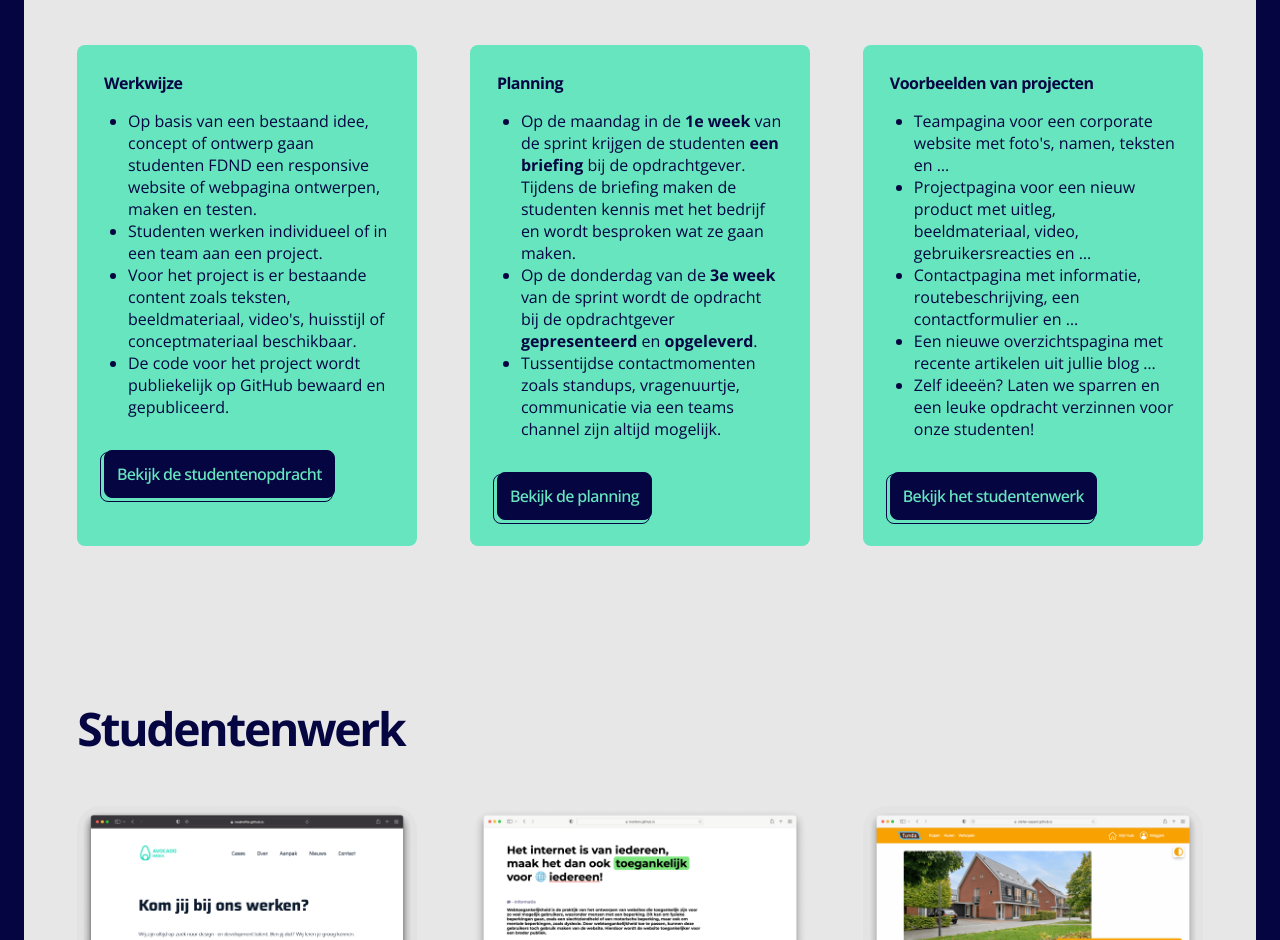
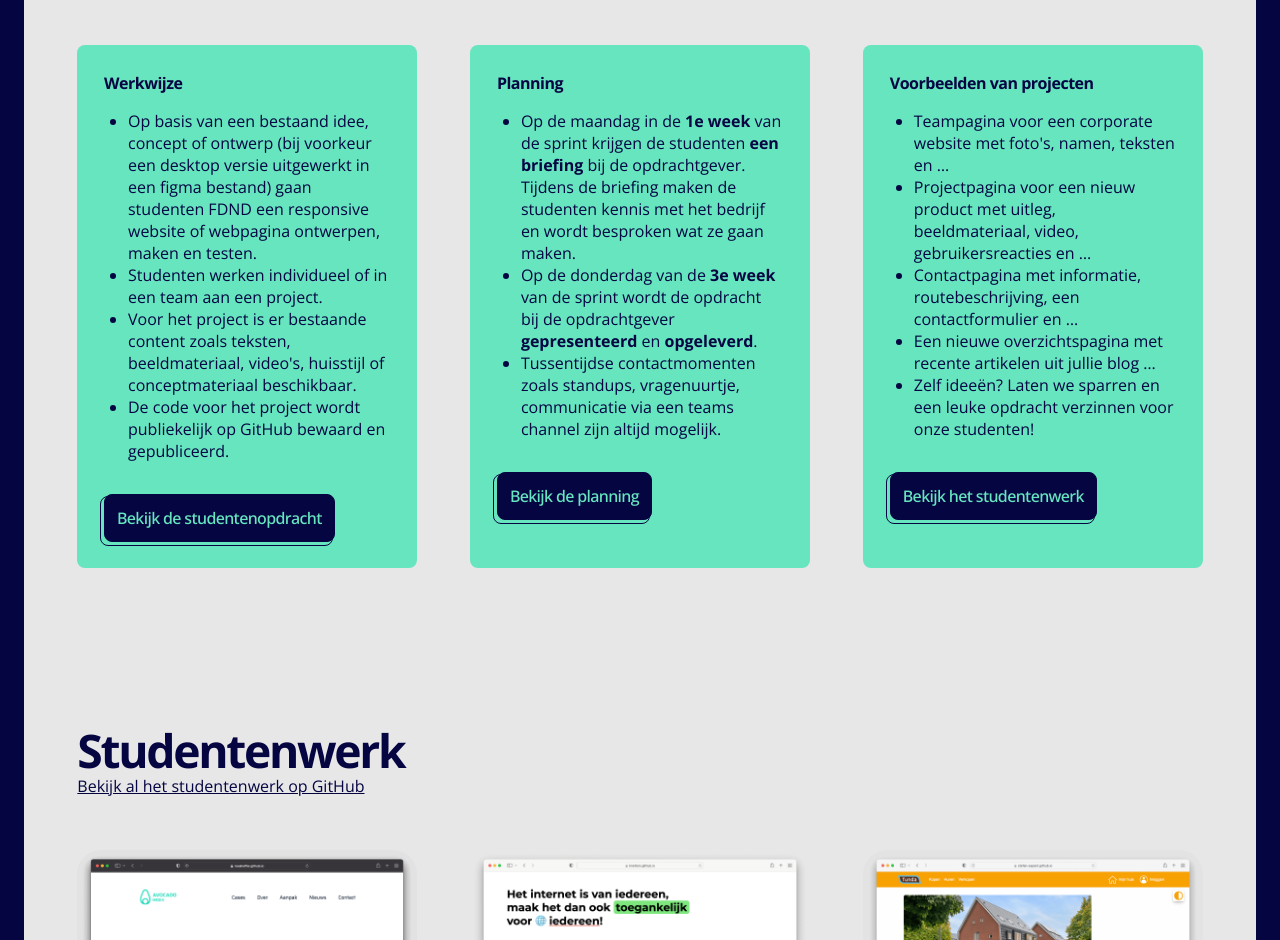
Before and after one commit to fdnd/partners.fdnd.nl, a SvelteKit app: page /design-challenge/sprint-6 in a window 1280 px wide. Shown: the part 992-1932 px from the top of the page. Built offline with nearby package versions, Linux system fonts and the light colour scheme.

Commit message:
changed copy

```diff
--- a/src/routes/design-challenge/sprint-6/+page.svelte
+++ b/src/routes/design-challenge/sprint-6/+page.svelte
@@ -28,7 +28,7 @@
         <div class="cta">
             <h3 class="small-heading">Werkwijze</h3>
             <ul>
-                <li>Op basis van een bestaand idee, concept of ontwerp gaan studenten FDND een responsive website of webpagina ontwerpen, maken en testen.</li>
+                <li>Op basis van een bestaand idee, concept of ontwerp (bij voorkeur een desktop versie uitgewerkt in een figma bestand) gaan studenten FDND een responsive website of webpagina ontwerpen, maken en testen.</li>
                 <li>Studenten werken individueel of in een team aan een project.</li>
                 <li>Voor het project is er bestaande content zoals teksten, beeldmateriaal, video's, huisstijl of conceptmateriaal beschikbaar.</li>
                 <li>De code voor het project wordt publiekelijk op GitHub bewaard en gepubliceerd.</li>
@@ -68,6 +68,7 @@
     <div class="inner">
         <header>
             <h2 class="large-heading">Studentenwerk</h2>
+            <a href="https://github.com/fdnd-task/the-startup-responsive-interactieve-website/network/members">Bekijk al het studentenwerk op GitHub</a>
         </header>
 
         <a href="/" class="cta">
```
